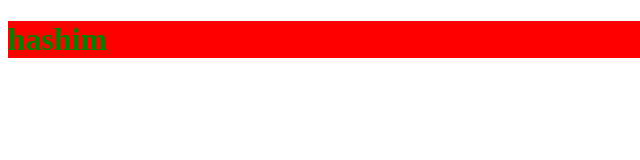
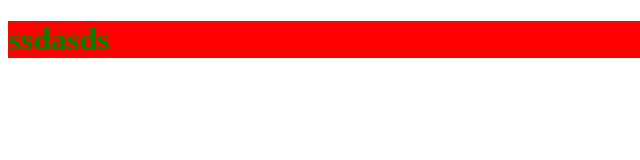
Before and after one commit to Wasimali2005/demo-repo, a plain HTML site: page index.html in a window 1280 px wide. Shown: the full height of the page, 0-640 px from the left. Drawn offline with Linux system fonts and the light colour scheme.

Commit message:
adding content in h1 tag

```diff
--- a/index.html
+++ b/index.html
@@ -6,6 +6,6 @@
     <title>Document</title>
 </head>
 <body>
-    <h1 style="background-color: red; color: green;">hashim</h1>
+    <h1 style="background-color: red; color: green;">ssdasds</h1>
 </body>
 </html>
```
